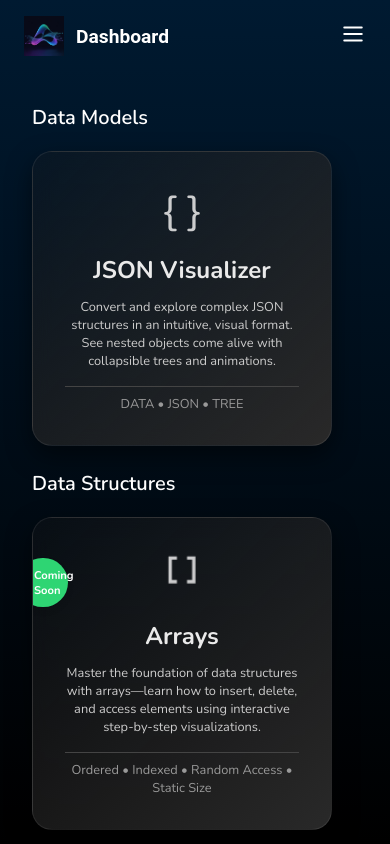
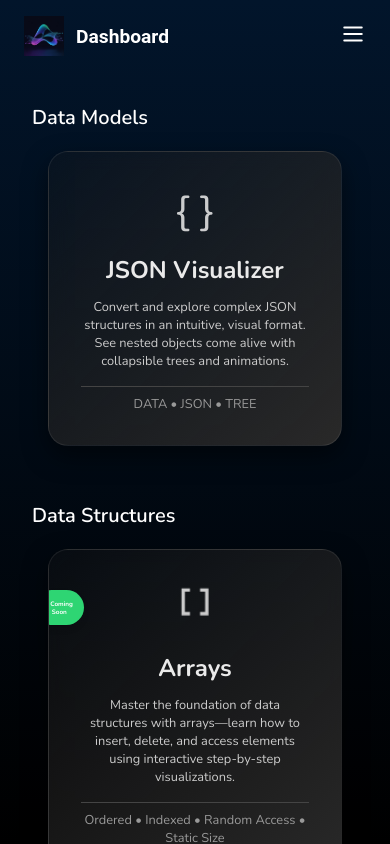
Before and after one commit to sachinaryan912/AlgoSpectra, a React (Create React App) app: page /algoSpectra/dashboard in a window 390 px wide. Built offline with nearby package versions, Linux system fonts and the light colour scheme; what timers would draw is missing.

Commit message:
updated designs

```diff
--- a/src/components/componentPage/Home.js
+++ b/src/components/componentPage/Home.js
@@ -44,7 +44,7 @@ const Home = () => {
                     playsInline
                     ref={videoRef}
                 >
-                    <source src="/algo_bg.mp4" type="video/mp4" />
+                    <source src="/obj_bg.mp4" type="video/mp4" />
                     Your browser does not support the video tag.
                 </video>
                 <div className="video-control">
@@ -83,7 +83,8 @@ const Home = () => {
                         <section className="all-dsa-section">
                             <div className="section-divider"></div>
                             <div className="section-header">
-                                <h2>All Data Structures and Algorithms</h2>
+                                <h2>All Visualizers</h2>
+                                <p>Click explore button to use all the visualizer features</p>
                                 <button
                                     className="explore-button"
                                     onClick={() => window.location.href = '/algoSpectra/dashboard'}
--- a/src/styles/Home.css
+++ b/src/styles/Home.css
@@ -11,7 +11,7 @@ body {
     font-family: -apple-system, BlinkMacSystemFont, 'Segoe UI', 'Roboto', 'Oxygen',
     'Ubuntu', 'Cantarell', 'Fira Sans', 'Droid Sans', 'Helvetica Neue',
     sans-serif;
-    background: linear-gradient(to bottom, rgb(0, 26, 49), rgb(0, 0, 0)) !important;
+    background: linear-gradient(to bottom, #02152b, rgb(0, 0, 0)) !important;
     color: #e0e0e0; /* Light text for contrast */
     margin: 0;
 }
@@ -109,6 +109,7 @@ a {
     border: 1px solid rgba(255, 255, 255, 0.2);
     width: 80%;
     border-radius: 50px;
+    backdrop-filter: blur(15px) saturate(180%);
 }
 
 .hero-input input[type="text"] {
@@ -250,8 +251,40 @@ a {
     border-radius: 50px;
     padding: 0.8rem 2rem;
     cursor: pointer;
+    margin-top: 20px;
     font-size: 1rem;
-    transition: background-color 0.3s ease, transform 0.3s ease;
+    animation: infiniteLoop 1s linear infinite, glowEffect 2s ease-in-out infinite;
+    box-shadow: 0 0 10px rgba(2, 196, 255, 0.5);
+}
+
+@keyframes glowEffect {
+    0% {
+        box-shadow: 0 0 10px rgba(2, 196, 255, 0.5);
+    }
+    50% {
+        box-shadow: 0 0 20px rgba(2, 196, 255, 0.5);
+    }
+    100% {
+        box-shadow: 0 0 10px rgba(2, 196, 255, 0.5);
+    }
+}
+
+.explore-button.highlighted {
+    background: rgba(255, 255, 255, 0.2);
+    border-color: rgba(255, 255, 255, 0.5);
+    box-shadow: 0 0 30px rgba(255, 255, 255, 0.8);
+}
+
+@keyframes infiniteLoop {
+    0% {
+        transform: scale(1);
+    }
+    50% {
+        transform: scale(1.5);
+    }
+    100% {
+        transform: scale(1);
+    }
 }
 
 .explore-button:hover {
@@ -320,6 +353,20 @@ a {
     100% {
       transform: translateX(-50%);
     }
+  }
+
+
+  @keyframes pop {
+    0% {
+      transform: scale(1);
+    }
+    50% {
+      transform: scale(1.2);
+    }
+
+    100% {
+        transform: scale(1);
+      }
   }
 
 
@@ -413,6 +460,11 @@ a {
     .carousel-item {
         flex: 1 1 calc(50% - 1rem);
     }
+
+
+    .hero-input{
+        width: 90%;
+    }
 }
 
 @media (max-width: 480px) {
--- a/src/styles/dashboard.css
+++ b/src/styles/dashboard.css
@@ -104,3 +104,22 @@
   .ribbon.coming-soon {
     background-color: #2ed573; /* Orange for "Coming Soon" */
   }
+
+
+  @media screen and (max-width: 768px) {
+    .card-grid {
+      flex-direction: column;
+      align-items: center;
+    }
+
+    .modern-card {
+      width: 90%;
+      margin-bottom: 2rem;
+    }
+
+    .ribbon {
+      font-size: 0.4rem;
+      /* transform: rotate(-45deg); */
+    }
+
+  }
```
Also changed, not shown: 2 other files (tests, documents, lock files or other folders).
